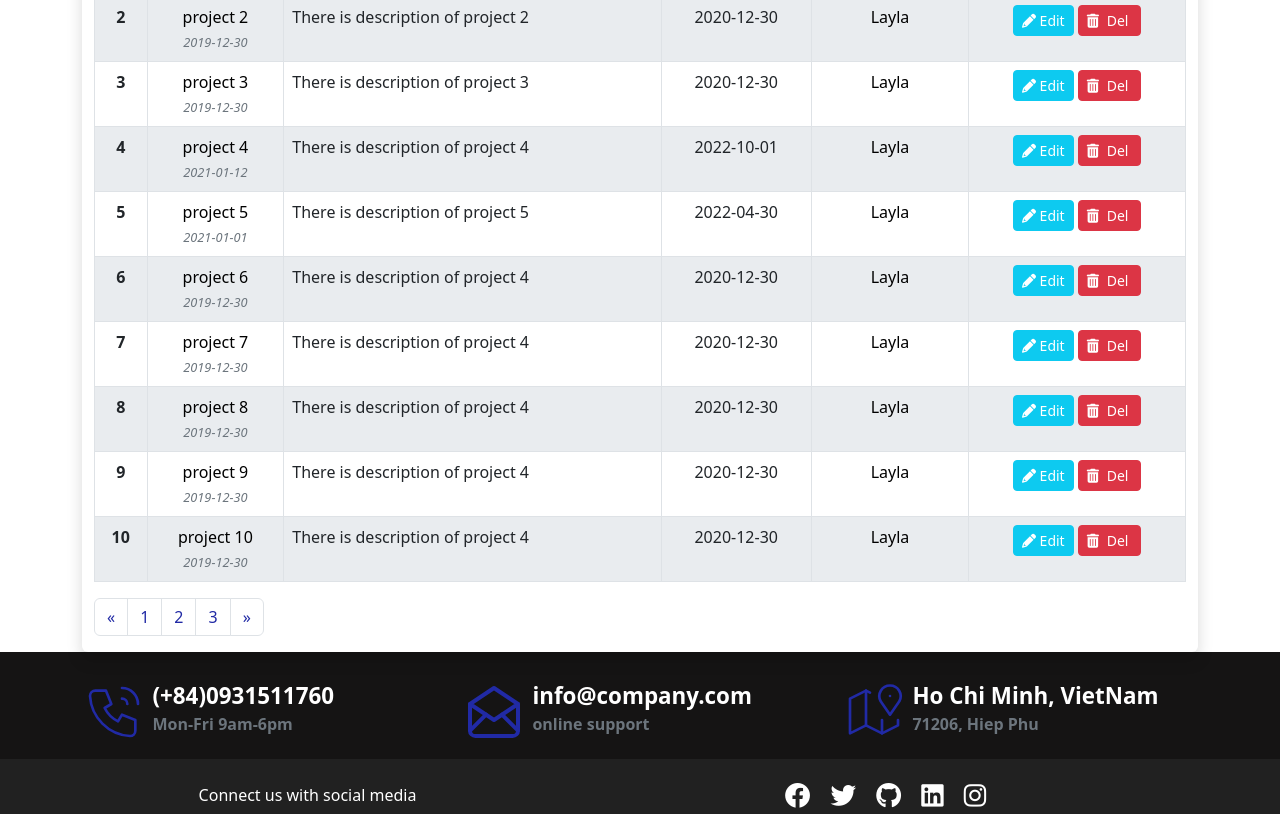
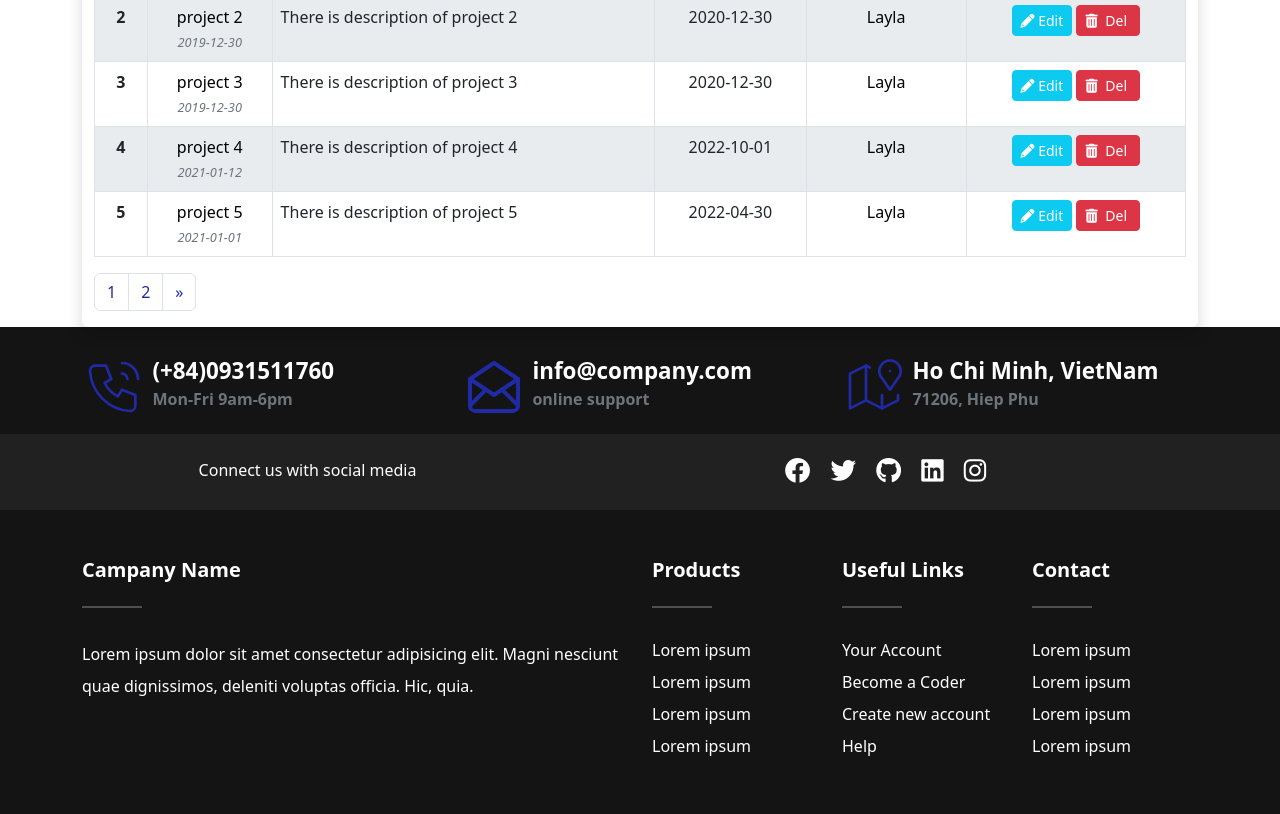
Before and after one commit to ClarkLe01/demo_javascript, a website: page list_projects.html in a window 1280 px wide. Shown: the part 1414-2228 px from the top of the page. Drawn offline with nearby package versions, Linux system fonts and the light colour scheme.

Commit message:
update custom pagination by using url data

```diff
--- a/assets/js/custom_pagination.js
+++ b/assets/js/custom_pagination.js
@@ -9,43 +9,39 @@ var pagination = (numRecord_per_page, Jsondata) => {
         }
         arrData_perPage.push(arr_temp);
     }
-    return arrData_perPage;
+    return [numPage,arrData_perPage];
 }
 
 var add_nav_pagination = (numPage, current_page = 1) => {
     var pagination = $('#pagination');
     pagination.empty();
+    var html = '';
     if (numPage <= 1) {
-        let html = `<li class="page-item"><a class="page-link" href="#">1</a></li>`;
-        pagination.append(html);
+        html = `<li class="page-item"><a class="page-link" href="./list_projects.html?page=1">1</a></li>`;
+
 
     }
     else if (current_page == numPage) {
-        let html = `
+        html = `
         <li class="page-item">
             <a class="page-link" href="./list_projects.html?page=${current_page - 1}" aria-label="Previous">
             <span aria-hidden="true">&laquo;</span>
             </a>
         </li>`;
         for (let i = 1; i <= numPage; i++) {
-            html += `<li class="page-item"><a class="page-link" href="page=${i}">${i}</a></li>`;
+            html += `<li class="page-item"><a class="page-link" href="./list_projects.html?page=${i}">${i}</a></li>`;
         }
     }
     else if (current_page == 1) {
-        let html = `
-        <li class="page-item">
-            <a class="page-link" href="./list_projects.html?page=${current_page + 1}" aria-label="Next">
-                <span aria-hidden="true">&raquo;</span>
-            </a>
-        </li>`;
-        for (let i = 1; i <= num; i++) {
-            html += `<li class="page-item"><a class="page-link" href="page=${i}">${i}</a></li>`;
+        for (let i = 1; i <= numPage; i++) {
+            html += `<li class="page-item"><a class="page-link" href="./list_projects.html?page=${i}">${i}</a></li>`;
         }
         html += `
         <li class="page-item">
-            <a class="page-link" href="./list_projects.html?page=${current_page1}" aria-label="Next">
+            <a class="page-link" href="./list_projects.html?page=${Number.parseInt(current_page)+1}" aria-label="Next">
             <span aria-hidden="true">&raquo;</span>
             </a>
         </li>`;
     }
+    pagination.append(html);
 }
--- a/assets/js/show_data.js
+++ b/assets/js/show_data.js
@@ -18,13 +18,16 @@ $(document).ready(() => {
 var add_data_table = (Jsondata)=>{
     var dataTableBody = $('table#project_data tbody');
     dataTableBody.empty();
+    var current_page = get_current_page();
+    var paging_data = pagination(5,Jsondata);
+    var data = paging_data[1][current_page-1];
     var drow = document.createElement('tr');
     dataTableBody.append(drow);
-    for(let i in Jsondata){
+    for(let i in data){
         console.log(i);
         var drow = document.createElement('tr');
         drow.setAttribute("id", `project_${i}`);
-        let df = new Project_html(Jsondata[i]);
+        let df = new Project_html(data[i]);
         drow.append(df.getTdId());
         drow.append(df.getTdName());
         drow.append(df.getDesc());
@@ -33,4 +36,15 @@ var add_data_table = (Jsondata)=>{
         drow.append(df.getAction());
         dataTableBody.append(drow);
     }
+    add_nav_pagination(paging_data[0],current_page);
 }
+
+
+var get_current_page = ()=>{
+    var queryString = location.search.substring(1);
+    if(queryString.length==0){
+        return 1;
+    }
+    var splited_qString = queryString.split("=");
+    return splited_qString[1];
+}
--- a/list_projects.html
+++ b/list_projects.html
@@ -169,25 +169,10 @@
                   </tr>
                 </thead>
                 <tbody>
-                  <tr>
-                  </tr>
                 </tbody>
               </table>
               <nav aria-label="Page navigation example">
                 <ul class="pagination" id="pagination">
-                  <li class="page-item">
-                    <a class="page-link" href="#" aria-label="Previous">
-                      <span aria-hidden="true">&laquo;</span>
-                    </a>
-                  </li>
-                  <li class="page-item"><a class="page-link" href="#">1</a></li>
-                  <li class="page-item"><a class="page-link" href="#">2</a></li>
-                  <li class="page-item"><a class="page-link" href="#">3</a></li>
-                  <li class="page-item">
-                    <a class="page-link" href="#" aria-label="Next">
-                      <span aria-hidden="true">&raquo;</span>
-                    </a>
-                  </li>
                 </ul>
               </nav>
             </div>
```
